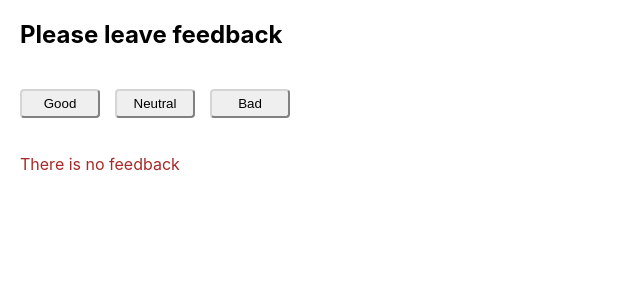
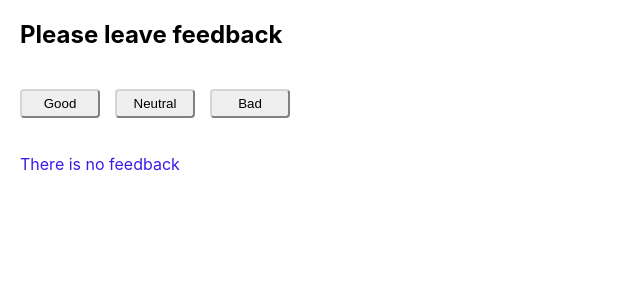
Before and after one commit to AleksandraAleksinska/goit-react-hw-04-feedback, a React (Create React App) app: page / in a window 1280 px wide. Shown: the top 300 px of the page, without its empty margins (0-640 px from the left). Built offline with nearby package versions, Linux system fonts and the light colour scheme.

Commit message:
Update Notification.module.css

```diff
--- a/src/components/Notification/Notification.module.css
+++ b/src/components/Notification/Notification.module.css
@@ -1,3 +1,3 @@
 .notificationMessage {
-    color: brown
+    color: rgb(60, 28, 235)
 }
```
